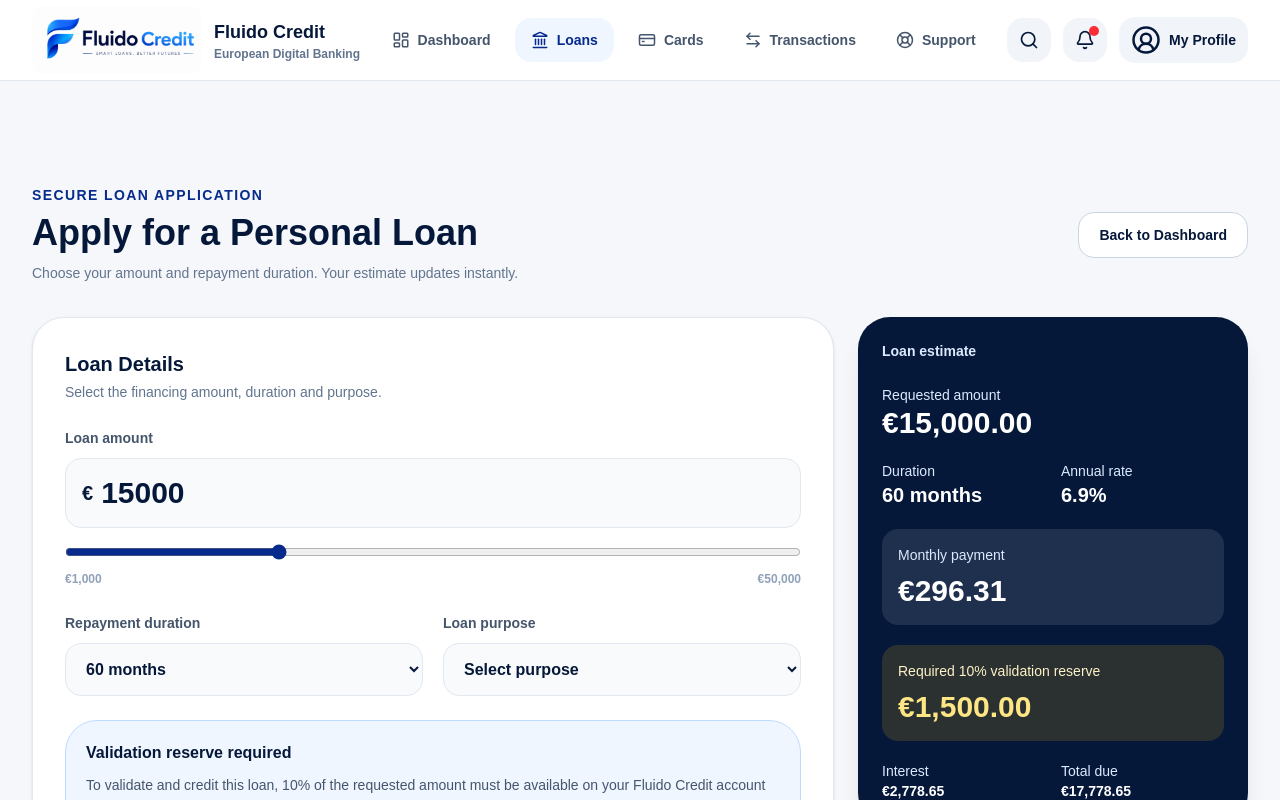
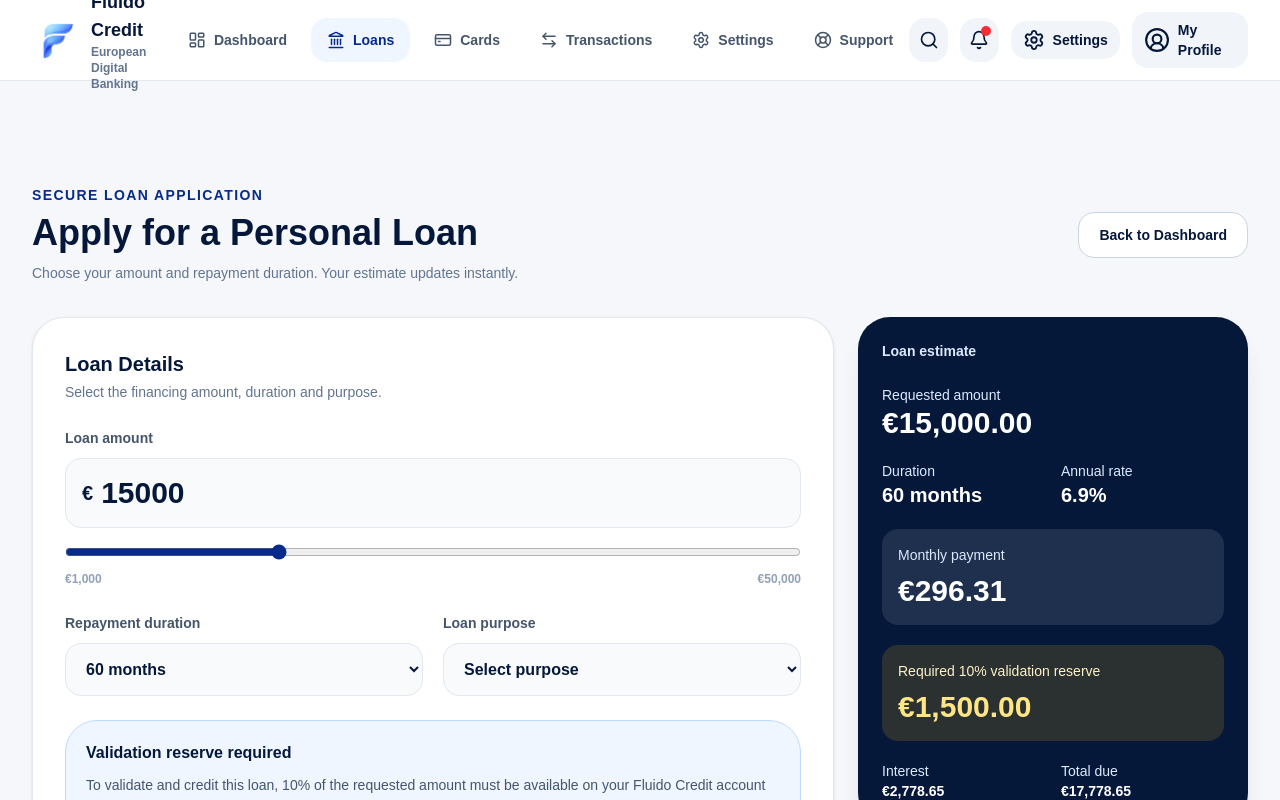
Before and after one commit to Business2026-jb/fluido-credit, a Next.js app: page /loans/apply in a window 1280 px wide. Shown: the top 800 px of the page. Built offline with nearby package versions, Linux system fonts and the light colour scheme.

Commit message:
Update register page

```diff
--- a/app/page.tsx
+++ b/app/page.tsx
@@ -290,7 +290,7 @@ export default function HomePage() {
 
       <footer className="border-t border-slate-200 bg-white">
         <div className="mx-auto flex max-w-[1500px] flex-col justify-between gap-4 px-4 py-6 text-sm text-slate-500 md:flex-row md:items-center md:px-8">
-          <p>© 2026 Fluido Credit</p>
+          <p>© 2019-2026 Fluido Credit. All rights reserved.</p>
 
           <div className="flex flex-wrap gap-4">
             <Link href="/privacy">Privacy</Link>
--- a/components/app/AppFooter.tsx
+++ b/components/app/AppFooter.tsx
@@ -148,7 +148,7 @@ export default function AppFooter() {
 
       <div className="border-t border-slate-100">
         <div className="mx-auto flex max-w-7xl flex-col justify-between gap-4 px-4 py-5 text-sm text-slate-500 md:flex-row md:px-8">
-          <p>© {year} Fluido Credit. All rights reserved.</p>
+          <p>© 2019-{year} Fluido Credit. All rights reserved.</p>
 
           <div className="flex flex-wrap gap-5">
             <Link href="/privacy" className="hover:text-[#062B8C]">
--- a/components/app/AppHeader.tsx
+++ b/components/app/AppHeader.tsx
@@ -19,6 +19,7 @@ import {
   FileText,
   Scale,
   LogOut,
+  Settings,
 } from "lucide-react";
 
 const navigation = [
@@ -26,16 +27,21 @@ const navigation = [
   { name: "Loans", href: "/loans/apply", icon: Landmark },
   { name: "Cards", href: "/cards", icon: CreditCard },
   { name: "Transactions", href: "/transactions", icon: ArrowLeftRight },
+  { name: "Settings", href: "/settings", icon: Settings },
   { name: "Support", href: "/support", icon: LifeBuoy },
 ];
 
 const mobileMenu = [
+  { name: "Dashboard", href: "/dashboard", icon: LayoutDashboard },
+  { name: "Loans", href: "/loans/apply", icon: Landmark },
+  { name: "Cards", href: "/cards", icon: CreditCard },
+  { name: "Transactions", href: "/transactions", icon: ArrowLeftRight },
+  { name: "Settings", href: "/settings", icon: Settings },
   { name: "Support", href: "/support", icon: LifeBuoy },
-  { name: "Settings", href: "/settings", icon: LifeBuoy },
   { name: "Privacy", href: "/privacy", icon: ShieldCheck },
   { name: "Terms", href: "/terms", icon: FileText },
   { name: "Legal", href: "/legal", icon: Scale },
-  { name: "Logout", href: "/api/auth/logout", icon: LogOut },
+  { name: "Logout", href: "https://fluidocredit.com/api/auth/logout", icon: LogOut },
 ];
 
 export default function AppHeader() {
@@ -47,12 +53,12 @@ export default function AppHeader() {
       <div className="mx-auto flex h-20 max-w-7xl items-center justify-between px-4 md:px-8">
         <Link href="/dashboard" className="flex items-center gap-3">
           <Image
-            src="/logo.png"
+            src="/alogo.png"
             alt="Fluido Credit"
             width={170}
             height={56}
             priority
-            className="rounded-xl"
+            className="h-12 w-auto object-contain"
           />
 
           <div className="hidden sm:block">
@@ -65,11 +71,11 @@ export default function AppHeader() {
           </div>
         </Link>
 
-        <nav className="hidden items-center gap-2 lg:flex">
+        <nav className="hidden items-center gap-2 xl:flex">
           {navigation.map((item) => {
             const Icon = item.icon;
             const active =
-              pathname === item.href || pathname.startsWith(item.href + "/");
+              pathname === item.href || pathname.startsWith(`${item.href}/`);
 
             return (
               <Link
@@ -78,7 +84,7 @@ export default function AppHeader() {
                 className={`flex items-center gap-2 rounded-2xl px-4 py-3 text-sm font-bold transition-all ${
                   active
                     ? "bg-blue-50 text-[#062B8C]"
-                    : "text-slate-600 hover:bg-slate-100"
+                    : "text-slate-600 hover:bg-slate-100 hover:text-[#06183A]"
                 }`}
               >
                 <Icon size={18} />
@@ -89,24 +95,41 @@ export default function AppHeader() {
         </nav>
 
         <div className="flex items-center gap-3">
-          <button className="hidden h-11 w-11 items-center justify-center rounded-2xl bg-slate-100 transition hover:bg-slate-200 md:flex">
+          <button
+            type="button"
+            className="hidden h-11 w-11 items-center justify-center rounded-2xl bg-slate-100 text-[#06183A] transition hover:bg-slate-200 md:flex"
+          >
             <Search size={20} />
           </button>
 
           <Link
             href="/notifications"
-            className="relative flex h-11 w-11 items-center justify-center rounded-2xl bg-slate-100 transition hover:bg-slate-200"
+            className="relative flex h-11 w-11 items-center justify-center rounded-2xl bg-slate-100 text-[#06183A] transition hover:bg-slate-200"
           >
             <Bell size={20} />
             <span className="absolute right-2 top-2 h-2.5 w-2.5 rounded-full bg-red-500" />
           </Link>
 
           <Link
+            href="/settings"
+            className={`hidden items-center gap-2 rounded-2xl px-3 py-2 transition md:flex ${
+              pathname === "/settings"
+                ? "bg-blue-50 text-[#062B8C]"
+                : "bg-slate-100 text-[#06183A] hover:bg-slate-200"
+            }`}
+          >
+            <Settings size={22} />
+            <span className="hidden text-sm font-black lg:block">
+              Settings
+            </span>
+          </Link>
+
+          <Link
             href="/profile"
-            className="flex items-center gap-2 rounded-2xl bg-slate-100 px-3 py-2 transition hover:bg-slate-200"
+            className="flex items-center gap-2 rounded-2xl bg-slate-100 px-3 py-2 text-[#06183A] transition hover:bg-slate-200"
           >
             <UserCircle2 size={30} />
-            <span className="hidden text-sm font-black text-[#06183A] lg:block">
+            <span className="hidden text-sm font-black lg:block">
               My Profile
             </span>
           </Link>
@@ -114,7 +137,7 @@ export default function AppHeader() {
           <button
             type="button"
             onClick={() => setOpen((value) => !value)}
-            className="flex h-11 w-11 items-center justify-center rounded-2xl bg-slate-100 lg:hidden"
+            className="flex h-11 w-11 items-center justify-center rounded-2xl bg-slate-100 text-[#06183A] lg:hidden"
           >
             {open ? <X size={22} /> : <Menu size={22} />}
           </button>
@@ -126,13 +149,19 @@ export default function AppHeader() {
           <div className="mx-auto max-w-7xl space-y-2">
             {mobileMenu.map((item) => {
               const Icon = item.icon;
+              const active =
+                pathname === item.href || pathname.startsWith(`${item.href}/`);
 
               return (
                 <Link
                   key={item.name}
                   href={item.href}
                   onClick={() => setOpen(false)}
-                  className="flex items-center gap-3 rounded-2xl bg-slate-50 px-4 py-4 text-sm font-black text-[#06183A] hover:bg-blue-50 hover:text-[#062B8C]"
+                  className={`flex items-center gap-3 rounded-2xl px-4 py-4 text-sm font-black transition ${
+                    active
+                      ? "bg-blue-50 text-[#062B8C]"
+                      : "bg-slate-50 text-[#06183A] hover:bg-blue-50 hover:text-[#062B8C]"
+                  }`}
                 >
                   <Icon size={20} />
                   {item.name}
```
